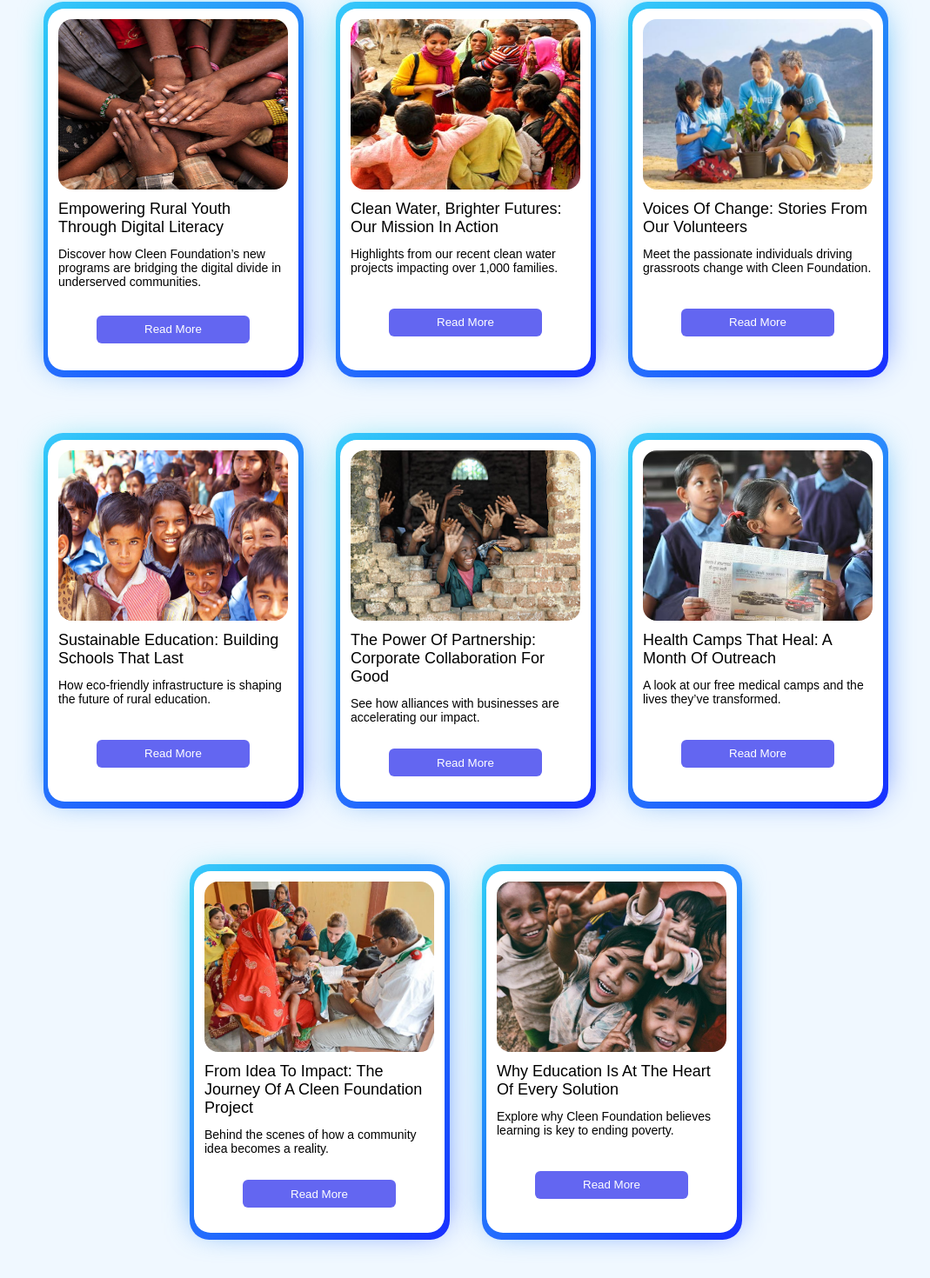
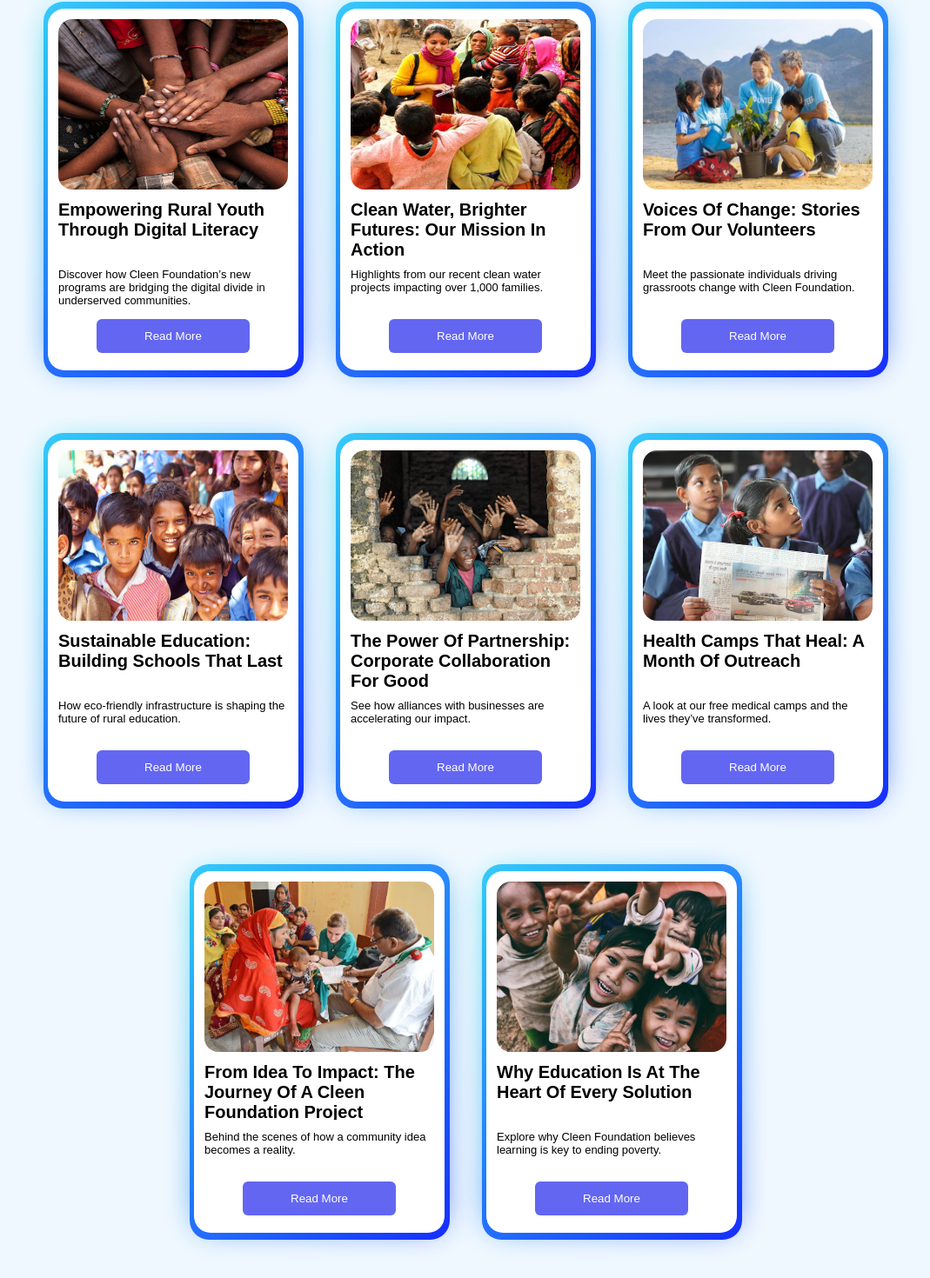
Before and after one commit to aryn-rjpt/cleen-foundation-ngo, a React (Vite) app in the folder frontend/: page /cleen-foundation-ngo/blog in a window 1280 px wide. Shown: the part 287-1757 px from the top of the page at 87% size, without its empty margins (105-1174 px from the left). Built offline with nearby package versions, Linux system fonts and the light colour scheme.

Commit message:
responsive apply, admin, employee, blog, footer

```diff
--- a/frontend/src/Components/Admin.jsx
+++ b/frontend/src/Components/Admin.jsx
@@ -7,6 +7,9 @@ export const Employees = () => {
   return (
     <div className="employee-container">
       <h3>New Applications* ( Showing 2 of 10 ) </h3>
+
+      <div className="table-container">
+
 
         <table>
           <thead>
@@ -32,10 +35,15 @@ export const Employees = () => {
             </tr>
           </tbody>
         </table>
+      </div>
 
       <button>View All</button>
 
       <h3 style={{ marginTop: "3rem" }}>Employees</h3>
+
+      <div className="table-container">
+
+
         <table>
           <thead>
             <tr>
@@ -74,6 +82,7 @@ export const Employees = () => {
             </tr>
           </tbody>
         </table>
+      </div>
 
       <button>View All</button>
 
@@ -83,7 +92,7 @@ export const Employees = () => {
 
 export const Reports = () => {
   return (
-    <h1 style={{textAlign: "center"}}>Reports Coming Soon</h1>
+    <h1 style={{ textAlign: "center" }}>Reports Coming Soon</h1>
   )
 }
 
@@ -92,6 +101,9 @@ export const Blogs = () => {
     <div className="blogs-container">
 
       <button>Add New</button>
+
+      <div className="table-container">
+
 
         <table>
           <thead>
@@ -135,6 +147,7 @@ export const Blogs = () => {
           </tbody>
 
         </table>
+      </div>
 
 
     </div>
--- a/frontend/src/Components/Blog.jsx
+++ b/frontend/src/Components/Blog.jsx
@@ -13,97 +13,98 @@ const Blog = () => {
     <div className='blog-container'>
 
       <div className='blogs'>
-      <form action="">
-        <input type="text" placeholder='Search among 463 blogs' />
-        <button>Search</button>
-      </form>
+        <form action="">
+          <input type="text" placeholder='Search among 463 blogs' />
+          <button>Search</button>
+        </form>
         <div className="blog-card">
           <img src={blog1} alt="" />
-          <p className="blog-heading">
+          <div className="blog-heading">
             Empowering Rural Youth Through Digital Literacy
-          </p>
-          <p>
+          </div>
+          <div className="blog-desc">
             Discover how Cleen Foundation’s new programs are bridging the digital divide in underserved communities.
-          </p>
+          </div>
           <button>Read More</button>
         </div>
 
         <div className="blog-card">
           <img src={blog2} alt="" />
-          <p className="blog-heading">
+          <div className="blog-heading">
             Clean Water, Brighter Futures: Our Mission in Action
-          </p>
-          <p>
+          </div>
+          <div className="blog-desc">
             Highlights from our recent clean water projects impacting over 1,000 families.
-          </p>
+          </div>
           <button>Read More</button>
         </div>
 
         <div className="blog-card">
           <img src={blog3} alt="" />
-          <p className="blog-heading">
+          <div className="blog-heading">
             Voices of Change: Stories from Our Volunteers
-          </p>
-          <p>
+          </div>
+          <div className="blog-desc">
             Meet the passionate individuals driving grassroots change with Cleen Foundation.
-          </p>
+          </div>
           <button>Read More</button>
         </div>
 
         <div className="blog-card">
           <img src={blog4} alt="" />
-          <p className="blog-heading">
+          <div className="blog-heading">
             Sustainable Education: Building Schools That Last
-          </p>
-          <p>
+          </div>
+          <div className="blog-desc">
             How eco-friendly infrastructure is shaping the future of rural education.
-          </p>
+          </div>
           <button>Read More</button>
         </div>
 
         <div className="blog-card">
           <img src={blog5} alt="" />
-          <p className="blog-heading">
+          <div className="blog-heading">
             The Power of Partnership: Corporate Collaboration for Good
-          </p>
-          <p>
+          </div>
+          <div className="blog-desc">
             See how alliances with businesses are accelerating our impact.
-          </p>
+          </div>
           <button>Read More</button>
         </div>
 
         <div className="blog-card">
           <img src={blog6} alt="" />
-          <p className="blog-heading">
+          <div className="blog-heading">
             Health Camps That Heal: A Month of Outreach
-          </p>
-          <p>
+          </div>
+          <div className="blog-desc">
             A look at our free medical camps and the lives they’ve transformed.
-          </p>
+          </div>
           <button>Read More</button>
         </div>
 
         <div className="blog-card">
           <img src={blog7} alt="" />
-          <p className="blog-heading">
+          <div className="blog-heading">
             From Idea to Impact: The Journey of a Cleen Foundation Project
-          </p>
-          <p>
+          </div>
+          <div className="blog-desc">
             Behind the scenes of how a community idea becomes a reality.
-          </p>
+          </div>
           <button>Read More</button>
         </div>
 
         <div className="blog-card">
           <img src={blog8} alt="" />
-          <p className="blog-heading">
+          <div className="blog-heading">
             Why Education Is at the Heart of Every Solution
-          </p>
-          <p>
+          </div>
+          <div className="blog-desc">
             Explore why Cleen Foundation believes learning is key to ending poverty.
-          </p>
+          </div>
           <button>Read More</button>
         </div>
+
 
       </div>
 
--- a/frontend/src/Components/Employee.jsx
+++ b/frontend/src/Components/Employee.jsx
@@ -9,9 +9,7 @@ const Employee = () => {
         <button>Search</button>
       </form>
 
-      <div>
-
-
+      <div className='table-container'>
         <table>
           <thead>
             <tr>
--- a/frontend/src/index.css
+++ b/frontend/src/index.css
@@ -87,3 +87,7 @@ table button:hover {
 table button:active {
   scale: 1;
 }
+
+.table-container {
+  overflow-x: auto;
+}
--- a/frontend/src/styles/Admin.css
+++ b/frontend/src/styles/Admin.css
@@ -46,6 +46,10 @@
 .employee-container h3 {
   margin: 1rem;
   font-weight: 500;
+}
+
+.employee-container {
+  overflow-x: auto;
 }
 
 .blogs-container>button,
--- a/frontend/src/styles/Apply.css
+++ b/frontend/src/styles/Apply.css
@@ -100,3 +100,15 @@
 .application-container button:active {
     scale: 1;
 }
+
+@media screen and (max-width: 768px) {
+    .application-container form {
+        margin: 2rem 1rem;
+    }
+
+    .application-row {
+        flex-direction: column;
+        gap: unset;
+    }
+
+}
--- a/frontend/src/styles/Blog.css
+++ b/frontend/src/styles/Blog.css
@@ -114,11 +114,17 @@
   filter: blur(20px);
 }
 
-.blog-heading {
-  font-size: 18px;
+.blog-card .blog-heading {
+  font-size: 20px;
   text-transform: capitalize;
-  font-weight: 500;
-  max-height: 100px;
+  font-weight: 700;
+  height: 17%;
+  overflow: hidden;
+}
+
+.blog-card .blog-desc {
+    height: 10%;
+    font-size: 13px;
 }
 
 .blog-card p:not(.blog-heading) {
@@ -146,14 +152,14 @@
 .blog-card button {
   width: 67%;
   margin: auto;
-  height: 2rem;
+  height: 10%;
   background-color: #6366f1;
   color: white;
   border-radius: 6px;
   font-weight: 400;
   transition: all 0.5s ease;
   cursor: pointer;
-  border: none
+  border: none;
 }
 
 .blog-card button:hover {
--- a/frontend/src/styles/Footer.css
+++ b/frontend/src/styles/Footer.css
@@ -53,3 +53,76 @@
   color: white;
   text-decoration: none;
 }
+
+
+@media screen and (max-width: 1000px) {
+  .footer {
+    grid-template-columns: repeat(4, 1fr);
+    grid-template-rows: auto;
+  }
+
+  .newsletter {
+    grid-column: 1/span 4;
+  }
+
+  .footer .newsletter input {
+    width: 40%;
+    display: block;
+  }
+
+  .footer .copyright {
+    grid-column: 1 / span 2;
+    justify-self: left;
+    margin: 2.5rem 0 0.5rem 0;
+  }
+
+  .footer .socials {
+    grid-column: 1 / span 2;
+    justify-self: left;
+    margin: 0.5rem 0
+  }
+
+  .footer .links {
+    grid-column: 1 / span 2;
+    justify-self: left;
+    margin: 0.5rem 0
+  }
+
+
+}
+
+@media screen and (max-width: 650px) {
+  .footer {
+    grid-template-columns: repeat(2, 1fr);
+    grid-template-rows: auto;
+  }
+
+  .newsletter {
+    grid-column: 1/span 2;
+  }
+
+  .footer .newsletter input {
+    width: 40%;
+    display: block;
+  }
+
+  .footer .copyright {
+    grid-column: 1 / span 2;
+    justify-self: left;
+    margin: 2.5rem 0 0.5rem 0;
+  }
+
+  .footer .socials {
+    grid-column: 1 / span 2;
+    justify-self: left;
+    margin: 0.5rem 0
+  }
+
+  .footer .links {
+    grid-column: 1 / span 2;
+    justify-self: left;
+    margin: 0.5rem 0
+  }
+
+
+}
```
Also changed, not shown: frontend/public/LogoForNavbar.png (deleted). Lines whose indentation alone changed are shown as unchanged.
